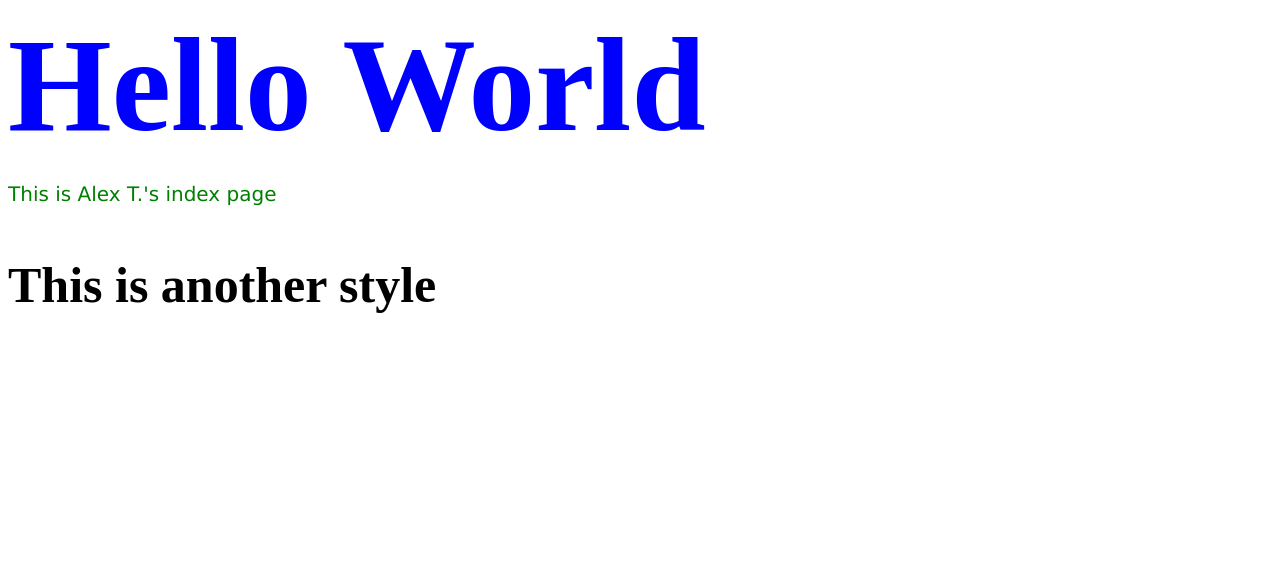
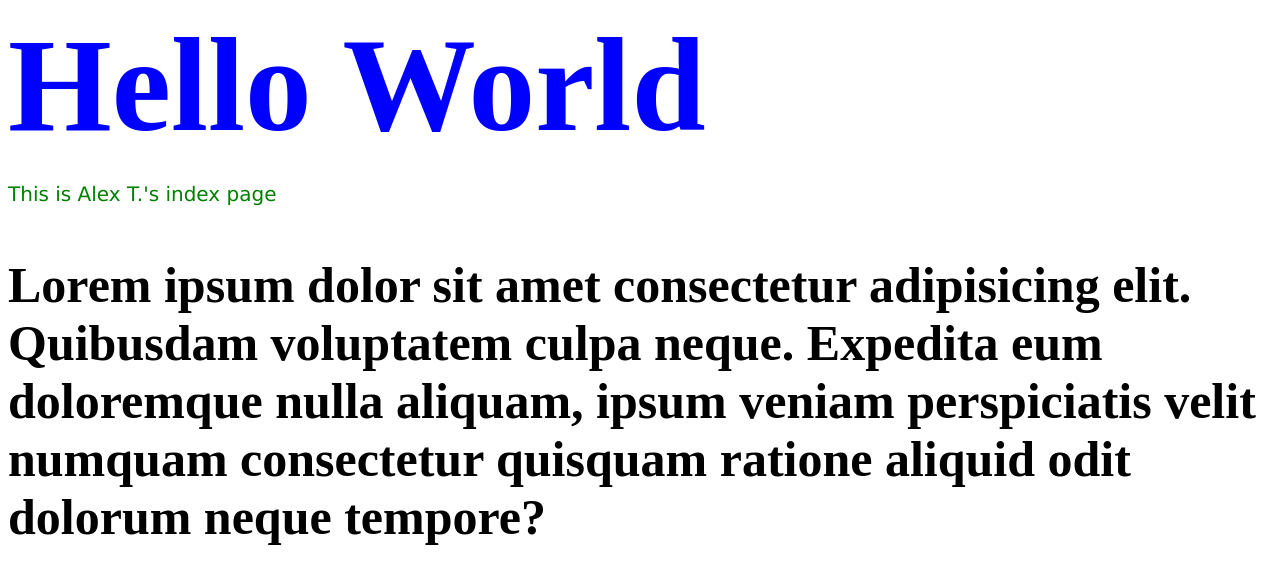
Before and after one commit to atorres502/Atorres, a plain HTML site: page index.html in a window 1280 px wide. Drawn offline with Linux system fonts and the light colour scheme.

Commit message:
Update index.html

```diff
--- a/index.html
+++ b/index.html
@@ -23,6 +23,6 @@
 <t style="font-weight: bold; color: blue; font-size: 100pt">Hello World</t>
 <p style="font-family: 'Lucida Sans', 'Lucida Sans Regular', 'Lucida Grande', 'Lucida Sans Unicode',
  Geneva, Verdana, sans-serif;"> This is Alex T.'s index page</p>
- <h3>This is another style</h3>
+ <h3>Lorem ipsum dolor sit amet consectetur adipisicing elit. Quibusdam voluptatem culpa neque. Expedita eum doloremque nulla aliquam, ipsum veniam perspiciatis velit numquam consectetur quisquam ratione aliquid odit dolorum neque tempore?</h3>
 </body>
 </html>
```
